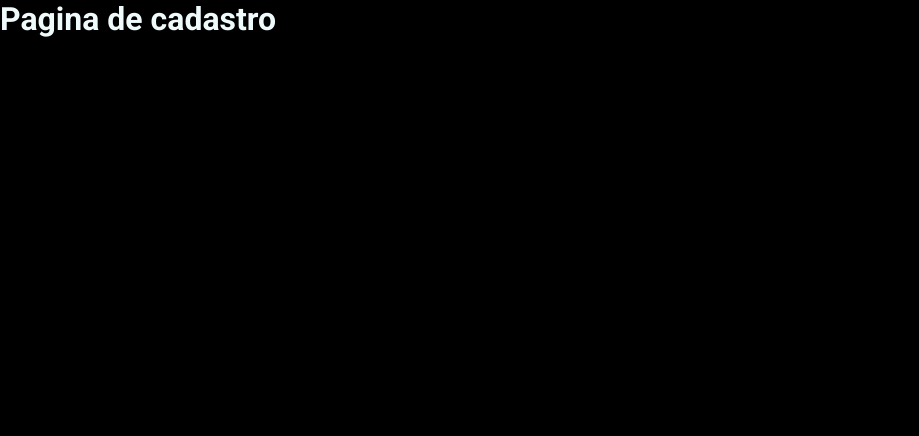
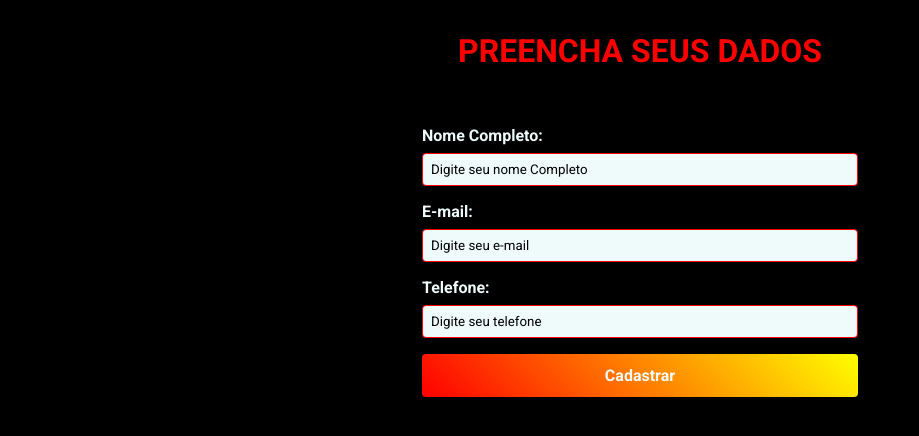
Before and after one commit to Deiveas/das-sports-cadastro, a React (Create React App) app: page /cadastro in a window 1280 px wide. Shown: the top 436 px of the page, without its empty margins (0-919 px from the left). Built offline with nearby package versions, Linux system fonts and the light colour scheme.

Commit message:
página de cadastro renderizada com sucesso

```diff
--- a/src/App.tsx
+++ b/src/App.tsx
@@ -8,6 +8,7 @@ import {
 import { GlobalStyle } from './styles'
 import { store } from './store'
 import Home from './pages/Home'
+import Cadastro from './pages/Cadastro'
 
 export type Produto = {
   id: number
@@ -23,7 +24,7 @@ const routes: RouteObject[] = [
 
   {
     path: '/cadastro',
-    element: <h1>Pagina de cadastro</h1>
+    element: <Cadastro />
   }
 ]
 const rotas = createBrowserRouter(routes)
--- /dev/null
+++ b/src/components/FormCadastro/index.tsx
@@ -0,0 +1,47 @@
+import React from 'react'
+import * as S from './styles'
+
+const FormCadastro: React.FC = () => {
+  return (
+    <>
+      <S.TituloCadastro>
+        <h1>Preencha seus dados</h1>
+      </S.TituloCadastro>
+      <S.Formulario>
+        <div>
+          <label htmlFor="nome">Nome Completo:</label>
+          <input
+            type="text"
+            id="nome"
+            name="nome"
+            required
+            placeholder="Digite seu nome Completo"
+          />
+        </div>
+        <div>
+          <label htmlFor="email">E-mail:</label>
+          <input
+            type="email"
+            id="email"
+            name="email"
+            required
+            placeholder="Digite seu e-mail"
+          />
+        </div>
+        <div>
+          <label htmlFor="telefone">Telefone:</label>
+          <input
+            type="tel"
+            id="telefone"
+            name="telefone"
+            required
+            placeholder="Digite seu telefone"
+          />
+        </div>
+        <S.Botao type="submit">Cadastrar</S.Botao>
+      </S.Formulario>
+    </>
+  )
+}
+
+export default FormCadastro
--- /dev/null
+++ b/src/components/FormCadastro/styles.ts
@@ -0,0 +1,71 @@
+import styled from 'styled-components'
+import { cores } from '../../styles'
+
+export const TituloCadastro = styled.div`
+  text-align: center;
+  margin-bottom: 24px;
+
+  h1 {
+    padding-top: 32px;
+    font-size: 32px;
+    text-transform: uppercase;
+    color: ${cores.corPrincipal};
+  }
+`
+
+export const Formulario = styled.form`
+  background-color: ${cores.corFundo};
+  padding: 32px;
+  border-radius: 8px;
+  box-shadow: 0 4px 8px rgba(0, 0, 0, 0.1);
+  max-width: 500px;
+  margin: 0 auto;
+
+  div {
+    margin-bottom: 16px;
+  }
+
+  label {
+    display: block;
+    margin-bottom: 8px;
+    font-weight: bold;
+    color: ${cores.corTexto};
+  }
+
+  input {
+    width: 100%;
+    padding: 8px;
+    border-radius: 4px;
+    border: 1px solid ${cores.corPrincipal};
+    background-color: ${cores.corTexto};
+    color: ${cores.corFundo};
+
+    &::placeholder {
+      color: ${cores.corFundo};
+    }
+  }
+`
+
+export const Botao = styled.button`
+  width: 100%;
+  padding: 12px;
+  background-image: linear-gradient(
+    45deg,
+    ${cores.corPrincipal},
+    ${cores.corSecundaria}
+  );
+  color: ${cores.corTexto};
+  border: none;
+  border-radius: 4px;
+  cursor: pointer;
+  font-size: 16px;
+  font-weight: bold;
+
+  &:hover {
+    background-image: linear-gradient(
+      -45deg,
+      ${cores.corPrincipal},
+      ${cores.corSecundaria}
+    );
+  }
+`
--- /dev/null
+++ b/src/pages/Cadastro/index.tsx
@@ -0,0 +1,12 @@
+import React from 'react'
+import FormCadastro from '../../components/FormCadastro'
+
+const Cadastro = () => {
+  return (
+    <div className="container">
+      <FormCadastro />
+    </div>
+  )
+}
+
+export default Cadastro
```
